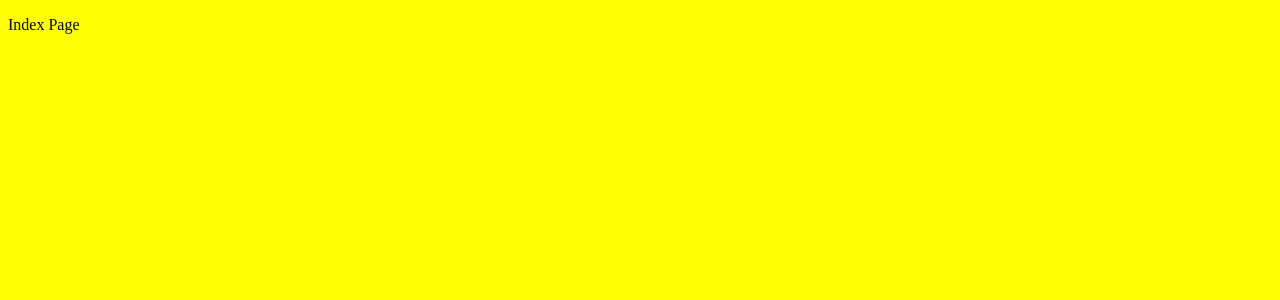
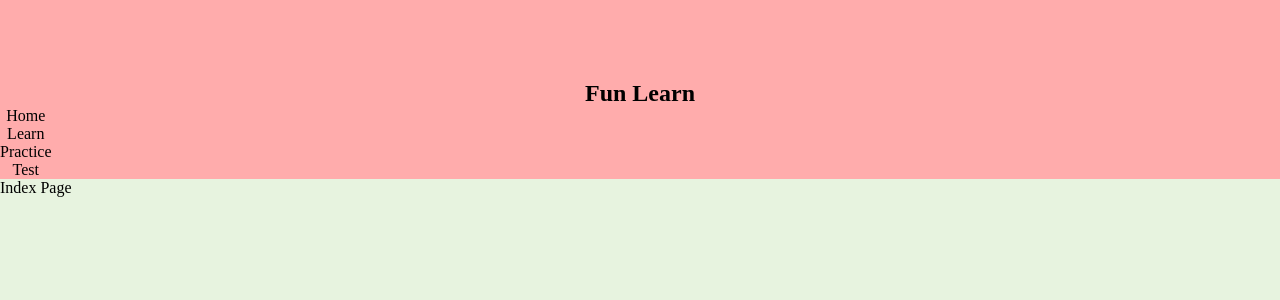
Before and after one commit to adityaraute/PeriodicTableProject, a Flask app: page / in a window 1280 px wide. Before the commit the part shown is almost empty. Shown: the top 300 px of the page. Run offline with Flask 2, Linux system fonts and the light colour scheme.

Commit message:
header step 1

```diff
--- a/static/styles/index.css
+++ b/static/styles/index.css
@@ -1,3 +1,18 @@
+*{
+    margin: 0;
+    padding: 0;
+}
+
 body{
+    background: #e7f3df;
+}
 
-    background: yellow;}
+header{
+    background: #ffacac;
+    text-align: center;
+    padding-top: 10vh;
+}
+
+.menu{
+    display: flex;
+}
--- a/templates/base.html
+++ b/templates/base.html
@@ -8,6 +8,18 @@
     <link type="text/css" rel="stylesheet" href="../static/styles/index.css" />
 </head>
 <body>
+    <header>
+        <div><h2>Fun Learn</h2></div>
+        <div class="menu">
+            <ul>
+                <li>Home</li>
+                <li>Learn</li>
+                <li>Practice</li>
+                <li>Test</li>
+
+            </ul>
+        </div>
+    </header>
 
     {% block content %}
     {% endblock %}
```
